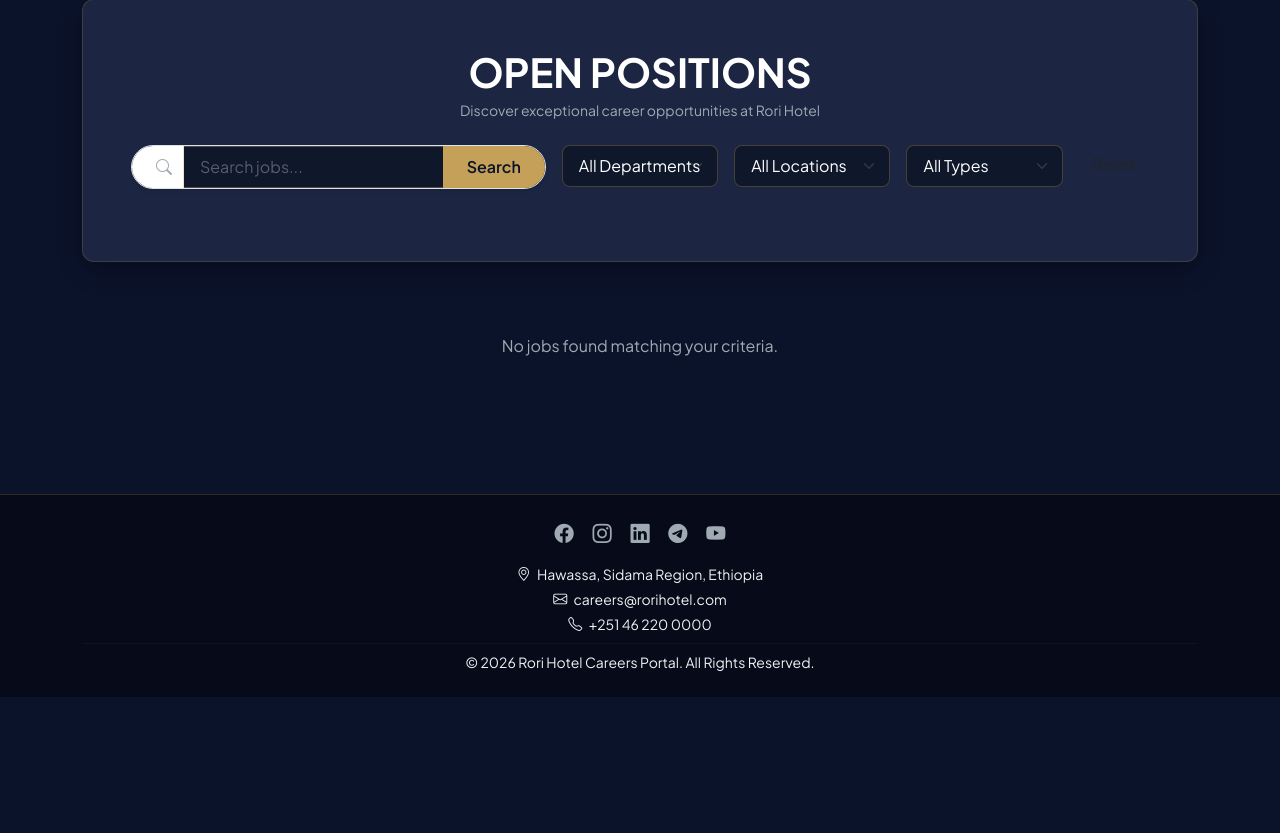
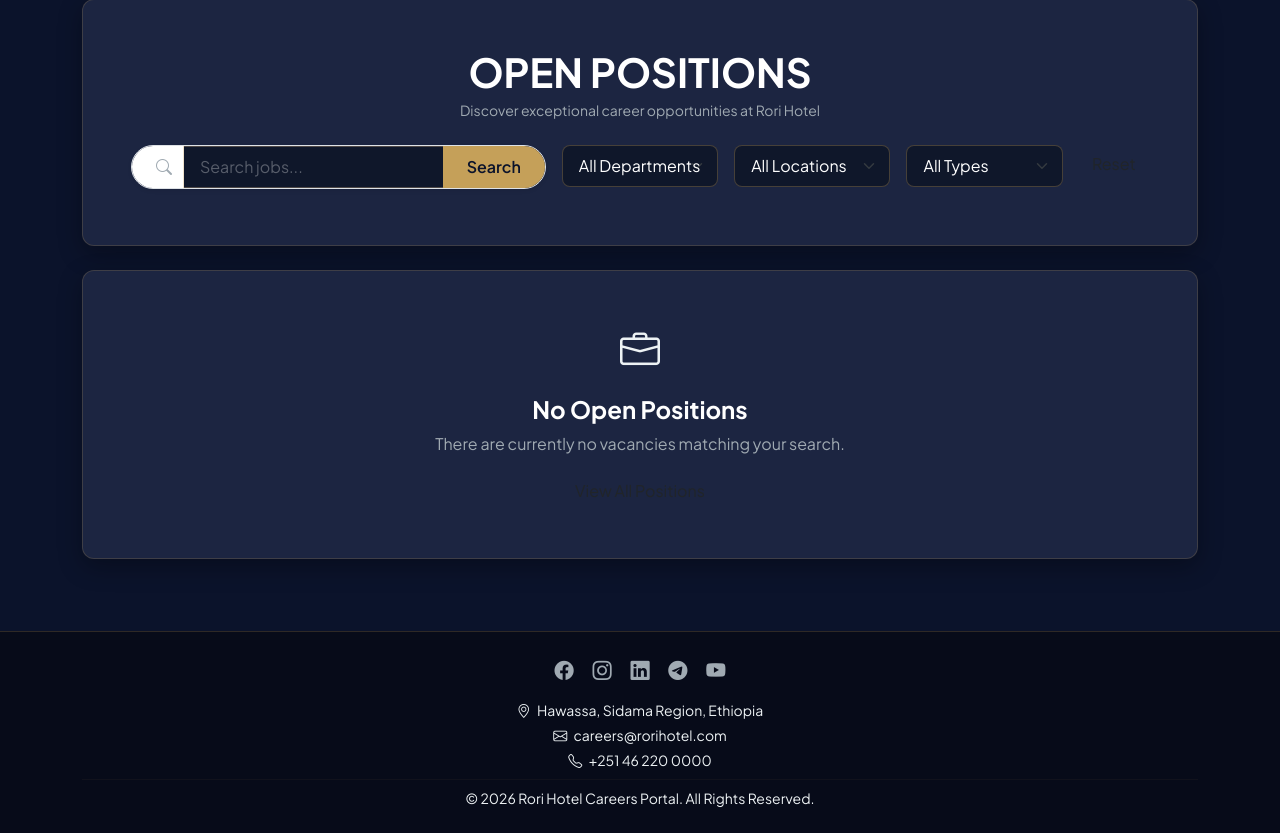
Before and after one commit to Edomen97/rori-hotel-careers, a Flask app: page /jobs in a window 1280 px wide. Shown: the part 158-991 px from the top of the page. Before the commit the page ends 855 px from the top, so only its background shows below. Run offline with Flask 3, Linux system fonts and the light colour scheme.

Commit message:
Update jobs.html

```diff
--- a/templates/jobs.html
+++ b/templates/jobs.html
@@ -1,92 +1,293 @@
 {% extends "base.html" %}
-{% block title %}Jobs - Rori Hotel Careers{% endblock %}
-{% block extra_css %}<link href="{{ url_for('static', filename='css/jobs.css') }}" rel="stylesheet" />{% endblock %}
+
+{% block title %}Open Positions - Rori Hotel Careers{% endblock %}
+
+{% block extra_css %}
+<link href="{{ url_for('static', filename='css/jobs.css') }}" rel="stylesheet" />
+{% endblock %}
 
 {% block content %}
+
 <div class="container my-5">
+
+    <!-- Header & Filters -->
     <div class="card card-premium p-4 p-md-5 mb-4">
+
         <div class="text-center mb-4">
-            <h2 class="fw-bold text-navy mb-1 display-6">OPEN POSITIONS</h2>
-            <p class="text-muted small mb-0">Discover exceptional career opportunities at Rori Hotel</p>
+            <h2 class="fw-bold text-navy mb-1 display-6">
+                OPEN POSITIONS
+            </h2>
+
+            <p class="text-muted small mb-0">
+                Discover exceptional career opportunities at Rori Hotel
+            </p>
         </div>
+
         <form method="GET" action="{{ url_for('jobs') }}" id="filterForm">
-            <div class="row g-3 mb-4">
+
+            <div class="row g-3 mb-2">
+
+                <!-- Search -->
                 <div class="col-md-5">
                     <div class="input-group shadow-sm rounded-pill overflow-hidden border">
-                        <span class="input-group-text bg-white border-0 ps-4 text-muted"><i class="bi bi-search text-gold"></i></span>
-                        <input type="text" name="q" class="form-control border-0 py-2 shadow-none" placeholder="Search jobs..." value="{{ request.args.get('q', '') }}">
-                        <button class="btn btn-gold px-4" type="submit">Search</button>
+
+                        <span class="input-group-text bg-white border-0 ps-4 text-muted">
+                            <i class="bi bi-search text-gold"></i>
+                        </span>
+
+                        <input
+                            type="text"
+                            name="q"
+                            class="form-control border-0 py-2 shadow-none"
+                            placeholder="Search jobs..."
+                            value="{{ request.args.get('q', '') }}"
+                        >
+
+                        <button class="btn btn-gold px-4" type="submit">
+                            Search
+                        </button>
+
                     </div>
                 </div>
+
+                <!-- Department -->
                 <div class="col-md-2">
-                    <select name="department" class="form-select custom-select-navy py-2" onchange="this.form.submit()">
+                    <select
+                        name="department"
+                        class="form-select custom-select-navy py-2"
+                        onchange="this.form.submit()"
+                    >
                         <option value="">All Departments</option>
+
                         {% for dept in departments %}
-                        <option value="{{ dept.id }}" {% if request.args.get('department')|int == dept.id %}selected{% endif %}>{{ dept.name }}</option>
+                        <option
+                            value="{{ dept.id }}"
+                            {% if request.args.get('department')|int == dept.id %}
+                            selected
+                            {% endif %}
+                        >
+                            {{ dept.name }}
+                        </option>
                         {% endfor %}
+
                     </select>
                 </div>
+
+                <!-- Location -->
                 <div class="col-md-2">
-                    <select name="location" class="form-select custom-select-navy py-2" onchange="this.form.submit()">
+                    <select
+                        name="location"
+                        class="form-select custom-select-navy py-2"
+                        onchange="this.form.submit()"
+                    >
                         <option value="">All Locations</option>
+
                         {% for loc in locations %}
-                        <option value="{{ loc.id }}" {% if request.args.get('location')|int == loc.id %}selected{% endif %}>{{ loc.name }}</option>
+                        <option
+                            value="{{ loc.id }}"
+                            {% if request.args.get('location')|int == loc.id %}
+                            selected
+                            {% endif %}
+                        >
+                            {{ loc.name }}
+                        </option>
                         {% endfor %}
+
                     </select>
                 </div>
+
+                <!-- Employment Type -->
                 <div class="col-md-2">
-                    <select name="type" class="form-select custom-select-navy py-2" onchange="this.form.submit()">
+                    <select
+                        name="type"
+                        class="form-select custom-select-navy py-2"
+                        onchange="this.form.submit()"
+                    >
                         <option value="">All Types</option>
-                        <option value="Full-time" {% if request.args.get('type') == 'Full-time' %}selected{% endif %}>Full-time</option>
-                        <option value="Part-time" {% if request.args.get('type') == 'Part-time' %}selected{% endif %}>Part-time</option>
-                        <option value="Contract" {% if request.args.get('type') == 'Contract' %}selected{% endif %}>Contract</option>
+
+                        <option
+                            value="Full-time"
+                            {% if request.args.get('type') == 'Full-time' %}
+                            selected
+                            {% endif %}
+                        >
+                            Full-time
+                        </option>
+
+                        <option
+                            value="Part-time"
+                            {% if request.args.get('type') == 'Part-time' %}
+                            selected
+                            {% endif %}
+                        >
+                            Part-time
+                        </option>
+
+                        <option
+                            value="Contract"
+                            {% if request.args.get('type') == 'Contract' %}
+                            selected
+                            {% endif %}
+                        >
+                            Contract
+                        </option>
+
                     </select>
                 </div>
+
+                <!-- Reset -->
                 <div class="col-md-1">
-                    <a href="{{ url_for('jobs') }}" class="btn btn-outline-navy w-100">Reset</a>
+                    <a
+                        href="{{ url_for('jobs') }}"
+                        class="btn btn-outline-navy w-100"
+                    >
+                        Reset
+                    </a>
                 </div>
+
             </div>
+
         </form>
+
     </div>
 
+
+    <!-- Job Listings -->
+
     <div class="d-flex flex-column gap-3">
+
         {% for job in jobs %}
+
         <div class="card card-premium p-4">
+
             <div class="row align-items-center g-3">
+
                 <div class="col-lg-8">
+
+                    <!-- Job Meta -->
                     <div class="d-flex align-items-center gap-2 mb-2 flex-wrap">
-                        <span class="badge bg-gold text-white px-3 py-1 rounded-pill">{{ job.department_name or 'General' }}</span>
-                        <span class="badge bg-light text-navy border px-3 py-1 rounded-pill"><i class="bi bi-geo-alt-fill text-gold me-1"></i> {{ job.location_name or 'Hawassa' }}</span>
+
+                        <span class="badge bg-gold text-white px-3 py-1 rounded-pill">
+                            {{ job.department_name or 'General' }}
+                        </span>
+
+                        <span class="badge bg-light text-navy border px-3 py-1 rounded-pill">
+                            <i class="bi bi-geo-alt-fill text-gold me-1"></i>
+                            {{ job.location_name or 'Hawassa' }}
+                        </span>
+
                         {% if job.is_featured %}
-                        <span class="badge bg-warning text-dark">⭐ Featured</span>
+                        <span class="badge bg-warning text-dark">
+                            ⭐ Featured
+                        </span>
                         {% endif %}
+
                         {% if job.is_expired %}
-                        <span class="badge bg-danger">Expired</span>
+                        <span class="badge bg-danger">
+                            Application Closed
+                        </span>
                         {% endif %}
+
                     </div>
-                    <h3 class="fw-bold text-navy mb-2 fs-3">{{ job.title }}</h3>
-                    <p class="text-muted small">{{ job.short_description }}</p>
+
+
+                    <!-- Job Title -->
+                    <h3 class="fw-bold text-navy mb-2 fs-3">
+                        {{ job.title }}
+                    </h3>
+
+
+                    <!-- Description -->
+                    <p class="text-muted small mb-3">
+                        {{ job.short_description }}
+                    </p>
+
+
+                    <!-- Public Job Information -->
                     <div class="d-flex flex-wrap gap-3 text-muted small fw-semibold">
-                        <span><i class="bi bi-briefcase-fill text-gold me-1"></i> {{ job.employment_type }}</span>
-                        <span><i class="bi bi-clock-history text-gold me-1"></i> {{ job.experience_level or 'Not specified' }}</span>
-                        {% if job.salary_range %}<span><i class="bi bi-coin text-gold me-1"></i> {{ job.salary_range }}</span>{% endif %}
+
+                        <span>
+                            <i class="bi bi-briefcase-fill text-gold me-1"></i>
+                            {{ job.employment_type }}
+                        </span>
+
+                        <span>
+                            <i class="bi bi-clock-history text-gold me-1"></i>
+                            {{ job.experience_level or 'Not specified' }}
+                        </span>
+
                     </div>
+
                 </div>
-                <div class="col-lg-4 text-lg-end d-flex gap-2 justify-content-lg-end mt-3 mt-lg-0">
-                    <a href="{{ url_for('job_detail', job_id=job.id) }}" class="btn btn-outline-navy flex-fill flex-lg-grow-0 py-2 px-3">View Details</a>
-                    {% if not job.is_expired %}
-                    <a href="{{ url_for('apply', job_id=job.id) }}" class="btn btn-gold flex-fill flex-lg-grow-0 py-2 px-4 fw-bold">Apply</a>
-                    {% else %}
-                    <span class="badge bg-secondary align-self-center">Expired</span>
-                    {% endif %}
+
+
+                <!-- Actions -->
+                <div class="col-lg-4">
+
+                    <div class="d-flex gap-2 justify-content-lg-end mt-3 mt-lg-0">
+
+                        <a
+                            href="{{ url_for('job_detail', job_id=job.id) }}"
+                            class="btn btn-outline-navy py-2 px-3 flex-fill flex-lg-grow-0"
+                        >
+                            View Details
+                        </a>
+
+                        {% if not job.is_expired %}
+
+                        <a
+                            href="{{ url_for('apply', job_id=job.id) }}"
+                            class="btn btn-gold py-2 px-4 fw-bold flex-fill flex-lg-grow-0"
+                        >
+                            Apply Now
+                        </a>
+
+                        {% else %}
+
+                        <span class="badge bg-secondary align-self-center">
+                            Applications Closed
+                        </span>
+
+                        {% endif %}
+
+                    </div>
+
                 </div>
+
             </div>
+
         </div>
+
         {% else %}
-        <div class="text-center py-5">
-            <p class="text-muted">No jobs found matching your criteria.</p>
+
+        <!-- No Jobs -->
+        <div class="card card-premium text-center py-5">
+
+            <div class="mb-3">
+                <i class="bi bi-briefcase text-gold fs-1"></i>
+            </div>
+
+            <h4 class="fw-bold text-navy">
+                No Open Positions
+            </h4>
+
+            <p class="text-muted mb-3">
+                There are currently no vacancies matching your search.
+            </p>
+
+            <a
+                href="{{ url_for('jobs') }}"
+                class="btn btn-outline-navy"
+            >
+                View All Positions
+            </a>
+
         </div>
+
         {% endfor %}
+
     </div>
+
 </div>
+
 {% endblock %}
```
